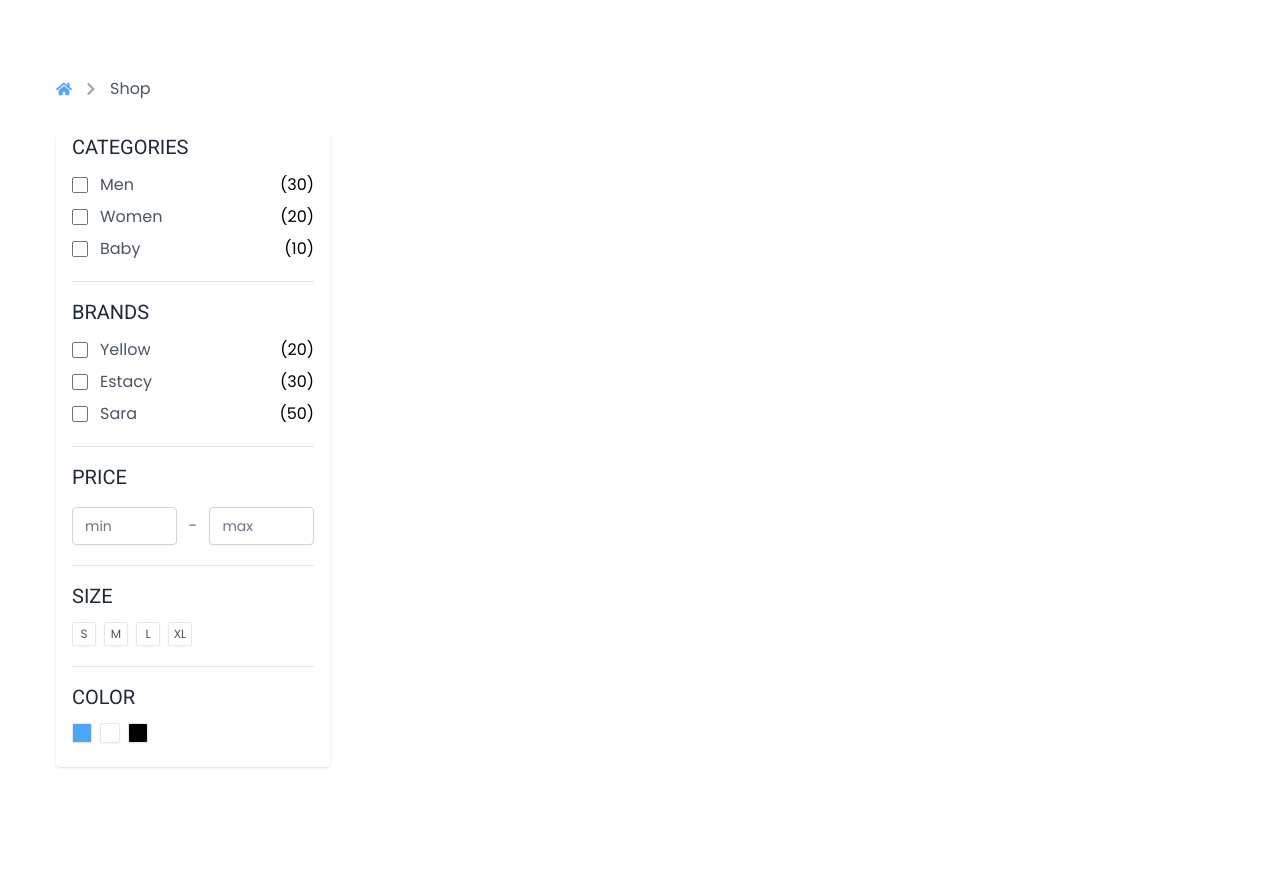
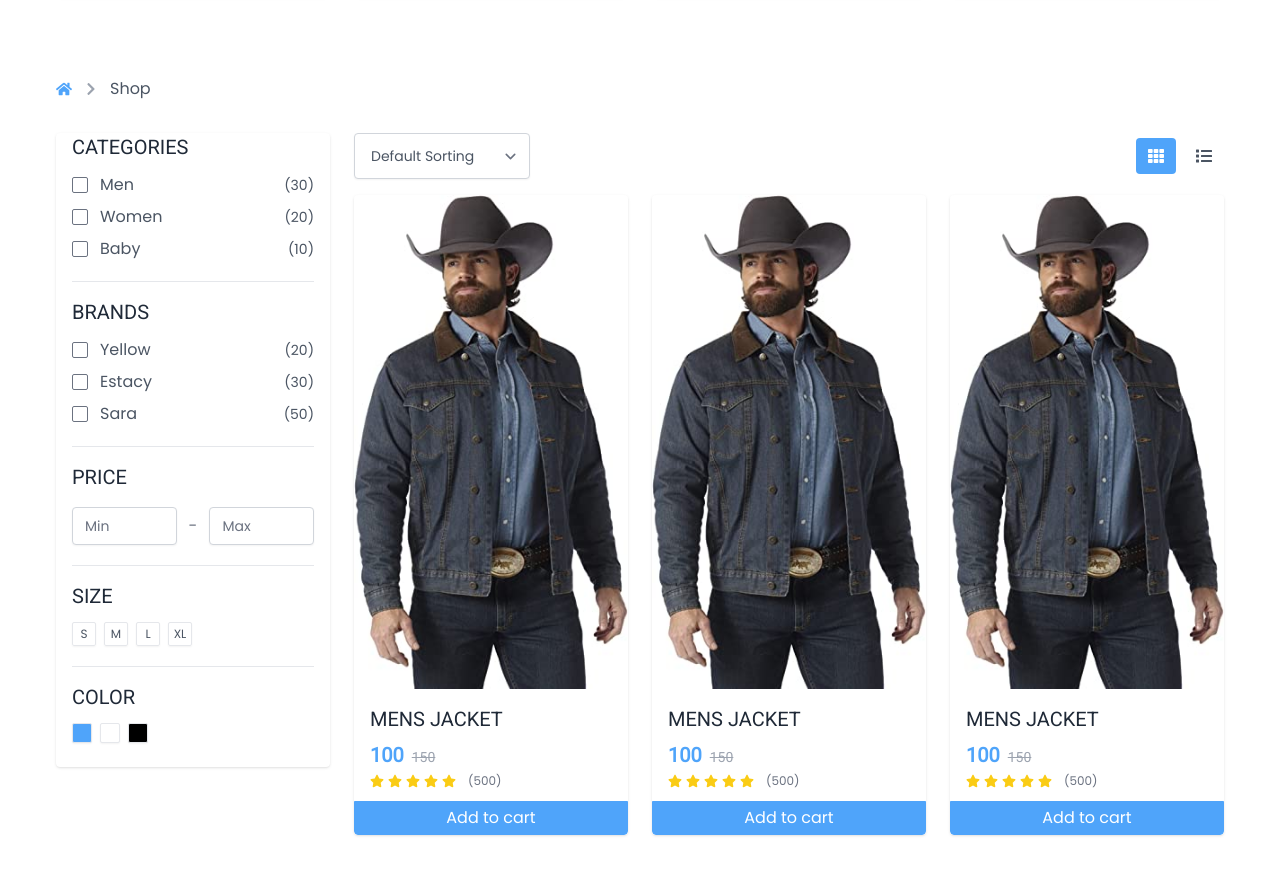
Before and after one commit to samiul-sheikh/eshoppers-client, a React (Create React App) app: page / in a window 1280 px wide. Shown: the part 2660-3535 px from the top of the page. Before the commit the page ends 3491 px from the top, so only its background shows below. Built offline with nearby package versions, Linux system fonts and the light colour scheme.

Commit message:
complete shop page design

```diff
--- a/src/modules/shop/components/shop-brand.component.tsx
+++ b/src/modules/shop/components/shop-brand.component.tsx
@@ -18,7 +18,7 @@ export const ShopBrandComponent: React.FC<ShopBrandComponentProps> = (
             className="text-primary focus:ring-0 rounded-sm cursor-pointer"
           />
           <label className="text-gray-600 ml-3 cursor-pointer">Yellow</label>
-          <div className="ml-auto">(20)</div>
+          <div className="ml-auto text-gray-600 text-sm">(20)</div>
         </div>
         <div className="flex items-center">
           <input
@@ -27,7 +27,7 @@ export const ShopBrandComponent: React.FC<ShopBrandComponentProps> = (
             className="text-primary focus:ring-0 rounded-sm cursor-pointer"
           />
           <label className="text-gray-600 ml-3 cursor-pointer">Estacy</label>
-          <div className="ml-auto">(30)</div>
+          <div className="ml-auto text-gray-600 text-sm">(30)</div>
         </div>
         <div className="flex items-center">
           <input
@@ -36,7 +36,7 @@ export const ShopBrandComponent: React.FC<ShopBrandComponentProps> = (
             className="text-primary focus:ring-0 rounded-sm cursor-pointer"
           />
           <label className="text-gray-600 ml-3 cursor-pointer">Sara</label>
-          <div className="ml-auto">(50)</div>
+          <div className="ml-auto text-gray-600 text-sm">(50)</div>
         </div>
       </div>
     </div>
--- a/src/modules/shop/components/shop-category.component.tsx
+++ b/src/modules/shop/components/shop-category.component.tsx
@@ -18,7 +18,7 @@ export const ShopCategoryComponent: React.FC<ShopCategoryComponentProps> = (
             className="text-primary focus:ring-0 rounded-sm cursor-pointer"
           />
           <label className="text-gray-600 ml-3 cursor-pointer">Men</label>
-          <div className="ml-auto">(30)</div>
+          <div className="ml-auto text-gray-600 text-sm">(30)</div>
         </div>
         <div className="flex items-center">
           <input
@@ -27,7 +27,7 @@ export const ShopCategoryComponent: React.FC<ShopCategoryComponentProps> = (
             className="text-primary focus:ring-0 rounded-sm cursor-pointer"
           />
           <label className="text-gray-600 ml-3 cursor-pointer">Women</label>
-          <div className="ml-auto">(20)</div>
+          <div className="ml-auto text-gray-600 text-sm">(20)</div>
         </div>
         <div className="flex items-center">
           <input
@@ -36,7 +36,7 @@ export const ShopCategoryComponent: React.FC<ShopCategoryComponentProps> = (
             className="text-primary focus:ring-0 rounded-sm cursor-pointer"
           />
           <label className="text-gray-600 ml-3 cursor-pointer">Baby</label>
-          <div className="ml-auto">(10)</div>
+          <div className="ml-auto text-gray-600 text-sm">(10)</div>
         </div>
       </div>
     </div>
--- /dev/null
+++ b/src/modules/shop/components/shop-header.component.tsx
@@ -0,0 +1,27 @@
+import React from "react";
+import { FaList, FaTh } from "react-icons/fa";
+
+interface ShopHeaderComponentProps {}
+
+export const ShopHeaderComponent: React.FC<ShopHeaderComponentProps> = (
+  props: ShopHeaderComponentProps
+) => {
+  return (
+    <div className="flex items-center mb-4">
+      <select className="w-44 text-sm text-gray-600 px-4 py-3 border-gray-300 shadow-sm rounded focus:ring-primary focus:border-primary">
+        <option>Default Sorting</option>
+        <option>Price low-high</option>
+        <option>Price high-low</option>
+        <option>Latest products</option>
+      </select>
+      <div className="flex gap-2 ml-auto">
+        <div className="borer border-primary w-10 h-9 flex items-center justify-center text-white bg-primary rounded cursor-pointer">
+          <FaTh />
+        </div>
+        <div className="borer border-gray-300 w-10 h-9 flex items-center justify-center text-gray-600 rounded cursor-pointer">
+          <FaList />
+        </div>
+      </div>
+    </div>
+  );
+};
--- a/src/modules/shop/components/shop-price.component.tsx
+++ b/src/modules/shop/components/shop-price.component.tsx
@@ -14,13 +14,13 @@ export const ShopPriceComponent: React.FC<ShopPriceComponentProps> = (
         <input
           type="text"
           className="w-full border-gray-300 focus:border-primary focus:ring-0 px-3 text-gray-600 text-sm shadow-sm rounded"
-          placeholder="min"
+          placeholder="Min"
         />
         <span className="mx-3 text-gray-500">-</span>
         <input
           type="text"
           className="w-full border-gray-300 focus:border-primary focus:ring-0 px-3 text-gray-600 text-sm shadow-sm rounded"
-          placeholder="max"
+          placeholder="Max"
         />
       </div>
     </div>
--- /dev/null
+++ b/src/modules/shop/components/shop-product.component.tsx
@@ -0,0 +1,152 @@
+import React from "react";
+import product1 from "../../../assets/products/men01.jpg";
+import { FaHeart, FaSearch, FaStar } from "react-icons/fa";
+
+interface ShopProductComponentProps {}
+
+export const ShopProductComponent: React.FC<ShopProductComponentProps> = (
+  props: ShopProductComponentProps
+) => {
+  return (
+    <div className="grid grid-cols-3 gap-6">
+      <div className="bg-white shadow rounded overflow-hidden group">
+        <div className="relative">
+          <img src={product1} alt="product-1" className="w-full" />
+          <div className="absolute inset-0 bg-black bg-opacity-40 flex items-cener justify-center gap-2 opacity-0 group-hover:opacity-100 transition">
+            <a
+              href="/"
+              className="text-white text-lg w-8 h-8 rounded-full bg-primary flex items-cener justify-center hover:bg-gray-800 transition"
+            >
+              <FaSearch />
+            </a>
+            <a
+              href="/"
+              className="text-white text-lg w-8 h-8 rounded-full bg-primary flex items-cener justify-center hover:bg-gray-800 transition"
+            >
+              <FaHeart />
+            </a>
+          </div>
+        </div>
+        <div className="pt-4 pb-3 px-4">
+          <a href="/">
+            <h4 className="uppercase font-medium text-xl mb-2 text-gray-800 hover:text-primary transition">
+              Mens Jacket
+            </h4>
+          </a>
+          <div className="flex items-baseline mb-1 space-x-2 font-roboto">
+            <p className="text-xl text-primary font-semibold">100</p>
+            <p className="text-sm text-gray-400 line-through">150</p>
+          </div>
+          <div className="flex items-center">
+            <div className="flex gap-1 text-sm text-yellow-400">
+              <FaStar />
+              <FaStar />
+              <FaStar />
+              <FaStar />
+              <FaStar />
+            </div>
+            <div className="text-xs text-gray-500 ml-3">(500)</div>
+          </div>
+        </div>
+        <a
+          href="/"
+          className="block w-full py-1 text-center text-white bg-primary border border-primary rounded-b hover:bg-transparent hover:text-primary transition"
+        >
+          Add to cart
+        </a>
+      </div>
+      <div className="bg-white shadow rounded overflow-hidden group">
+        <div className="relative">
+          <img src={product1} alt="product-1" className="w-full" />
+          <div className="absolute inset-0 bg-black bg-opacity-40 flex items-cener justify-center gap-2 opacity-0 group-hover:opacity-100 transition">
+            <a
+              href="/"
+              className="text-white text-lg w-8 h-8 rounded-full bg-primary flex items-cener justify-center hover:bg-gray-800 transition"
+            >
+              <FaSearch />
+            </a>
+            <a
+              href="/"
+              className="text-white text-lg w-8 h-8 rounded-full bg-primary flex items-cener justify-center hover:bg-gray-800 transition"
+            >
+              <FaHeart />
+            </a>
+          </div>
+        </div>
+        <div className="pt-4 pb-3 px-4">
+          <a href="/">
+            <h4 className="uppercase font-medium text-xl mb-2 text-gray-800 hover:text-primary transition">
+              Mens Jacket
+            </h4>
+          </a>
+          <div className="flex items-baseline mb-1 space-x-2 font-roboto">
+            <p className="text-xl text-primary font-semibold">100</p>
+            <p className="text-sm text-gray-400 line-through">150</p>
+          </div>
+          <div className="flex items-center">
+            <div className="flex gap-1 text-sm text-yellow-400">
+              <FaStar />
+              <FaStar />
+              <FaStar />
+              <FaStar />
+              <FaStar />
+            </div>
+            <div className="text-xs text-gray-500 ml-3">(500)</div>
+          </div>
+        </div>
+        <a
+          href="/"
+          className="block w-full py-1 text-center text-white bg-primary border border-primary rounded-b hover:bg-transparent hover:text-primary transition"
+        >
+          Add to cart
+        </a>
+      </div>
+      <div className="bg-white shadow rounded overflow-hidden group">
+        <div className="relative">
+          <img src={product1} alt="product-1" className="w-full" />
+          <div className="absolute inset-0 bg-black bg-opacity-40 flex items-cener justify-center gap-2 opacity-0 group-hover:opacity-100 transition">
+            <a
+              href="/"
+              className="text-white text-lg w-8 h-8 rounded-full bg-primary flex items-cener justify-center hover:bg-gray-800 transition"
+            >
+              <FaSearch />
+            </a>
+            <a
+              href="/"
+              className="text-white text-lg w-8 h-8 rounded-full bg-primary flex items-cener justify-center hover:bg-gray-800 transition"
+            >
+              <FaHeart />
+            </a>
+          </div>
+        </div>
+        <div className="pt-4 pb-3 px-4">
+          <a href="/">
+            <h4 className="uppercase font-medium text-xl mb-2 text-gray-800 hover:text-primary transition">
+              Mens Jacket
+            </h4>
+          </a>
+          <div className="flex items-baseline mb-1 space-x-2 font-roboto">
+            <p className="text-xl text-primary font-semibold">100</p>
+            <p className="text-sm text-gray-400 line-through">150</p>
+          </div>
+          <div className="flex items-center">
+            <div className="flex gap-1 text-sm text-yellow-400">
+              <FaStar />
+              <FaStar />
+              <FaStar />
+              <FaStar />
+              <FaStar />
+            </div>
+            <div className="text-xs text-gray-500 ml-3">(500)</div>
+          </div>
+        </div>
+        <a
+          href="/"
+          className="block w-full py-1 text-center text-white bg-primary border border-primary rounded-b hover:bg-transparent hover:text-primary transition"
+        >
+          Add to cart
+        </a>
+      </div>
+    </div>
+  );
+};
--- a/src/modules/shop/components/sidebar-shop.component.tsx
+++ b/src/modules/shop/components/shop.component.tsx
@@ -1,14 +1,16 @@
 import React from "react";
+import { ShopCategoryComponent } from "./shop-category.component";
 import { ShopBrandComponent } from "./shop-brand.component";
-import { ShopCategoryComponent } from "./shop-category.component";
-import { ShopColorComponent } from "./shop-color.component";
 import { ShopPriceComponent } from "./shop-price.component";
 import { ShopSizeComponent } from "./shop-size.component";
+import { ShopColorComponent } from "./shop-color.component";
+import { ShopHeaderComponent } from "./shop-header.component";
+import { ShopProductComponent } from "./shop-product.component";
 
-interface SidebarShopComponentProps {}
+interface ShopComponentProps {}
 
-export const SidebarShopComponent: React.FC<SidebarShopComponentProps> = (
-  props: SidebarShopComponentProps
+export const ShopComponent: React.FC<ShopComponentProps> = (
+  props: ShopComponentProps
 ) => {
   return (
     <div className="container grid grid-cols-4 gap-6 pt-4 pb-16 items-start">
@@ -21,6 +23,10 @@ export const SidebarShopComponent: React.FC<SidebarShopComponentProps> = (
           <ShopColorComponent />
         </div>
       </div>
+      <div className="col-span-3">
+        <ShopHeaderComponent />
+        <ShopProductComponent />
+      </div>
     </div>
   );
 };
--- a/src/modules/shop/pages/shop.page.tsx
+++ b/src/modules/shop/pages/shop.page.tsx
@@ -1,6 +1,6 @@
 import React from "react";
 import { BreadcrumsComponent } from "../components/breadcrums.component";
-import { SidebarShopComponent } from "../components/sidebar-shop.component";
+import { ShopComponent } from "../components/shop.component";
 
 interface ShopPageProps {}
 
@@ -8,7 +8,7 @@ export const ShopPage: React.FC<ShopPageProps> = (props: ShopPageProps) => {
   return (
     <div>
       <BreadcrumsComponent />
-      <SidebarShopComponent />
+      <ShopComponent />
     </div>
   );
 };
```
